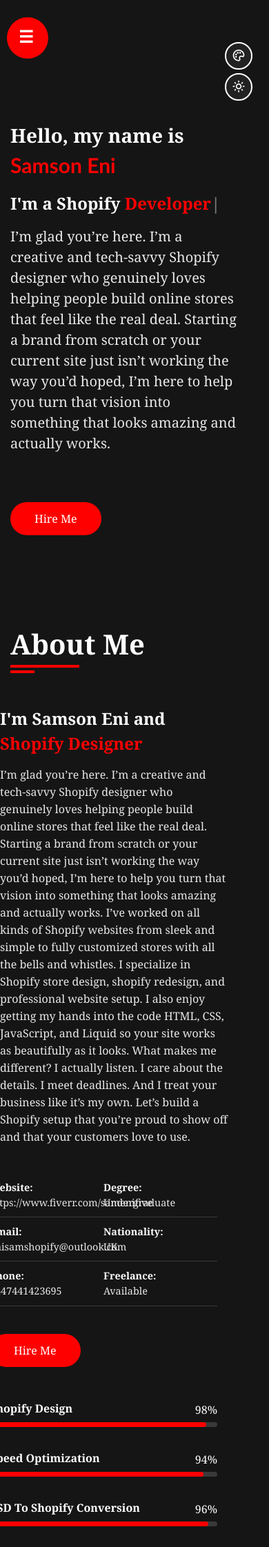
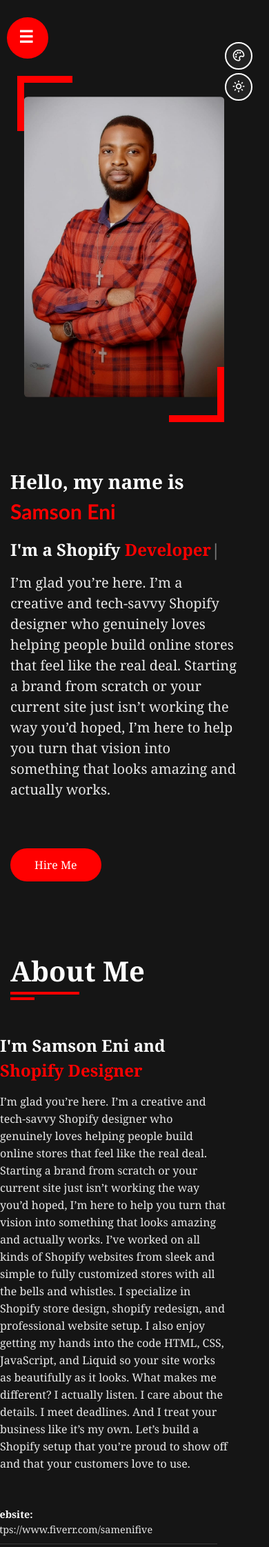
Before and after one commit to Samsoneni/samsoneni, a PHP site: page / in a window 390 px wide. Shown: the top 2243 px of the page at 69% size. Run offline with PHP 8.4, Linux system fonts and the light colour scheme; some libraries are stand-ins or nearby versions.

Commit message:
Update style.css

```diff
--- a/style.css
+++ b/style.css
@@ -367,8 +367,8 @@ font-size:clamp(1.5rem, 2.5vw,2rem);
     margin-top: 40px;
 }
 .about .about-content .personal-info .info-item{
-    flex:0 0 50%;
-    max-width: 50%;
+    flex:0 0 100%;
+    max-width: 100%;
 
 }
 .about .about-content .personal-info .info-item p{
@@ -742,15 +742,19 @@ footer{
      .aside{
         display:none;
         }
-        .home .home-img{
-            margin-bottom: 100px;
-        }
+       .home .home-img{
+    margin-bottom:100px;
+}
     .home .home-img::after{
         bottom: -50px;
     }
     .home .home-img img{
-        height: 600px;
+        height: auto;
     }
+        .padd-15{
+    padding-left: 0px;
+    padding-right: 0px;
+}
     .contact .contact-form .col-6,
     .contact .contact-info-item,
     .portfolio .portfolio-item,
@@ -767,10 +771,6 @@ footer{
 
 }
 @media screen and (max-width:450px){
-    .home .home-img{
-       display: none;
-        height: 300px;
-   }
     .home .container .row{
         flex-direction: column-reverse;
     }
```
